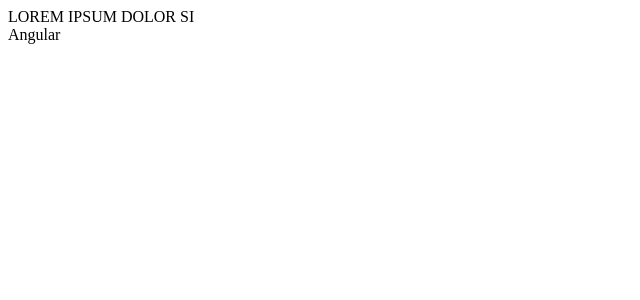
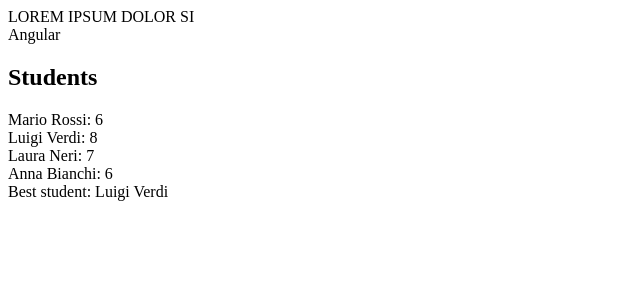
Before and after one commit to AleLoiac/angular-course, an Angular app: page / in a window 1280 px wide. Shown: the top 300 px of the page, without its empty margins (0-640 px from the left). Built offline with nearby package versions, Linux system fonts and the light colour scheme.

Commit message:
Create new service and use it

```diff
--- a/src/app/box2/box2.html
+++ b/src/app/box2/box2.html
@@ -5,3 +5,11 @@
 <div>
   {{ word | capitalize }}
 </div>
+
+<h2>Students</h2>
+
+@for (student of students.students; track student.id) {
+<div>{{ student.fullName }}: {{ student.rate }}</div>
+}
+
+<div>Best student: {{ students.getBestStudent()?.fullName }}</div>
--- a/src/app/box2/box2.ts
+++ b/src/app/box2/box2.ts
@@ -1,6 +1,7 @@
 import { SlicePipe, UpperCasePipe } from '@angular/common';
-import { Component } from '@angular/core';
+import { Component, inject } from '@angular/core';
 import { CapitalizePipe } from '../capitalize-pipe';
+import { Students } from '../services/students';
 
 @Component({
   selector: 'box2',
@@ -13,4 +14,6 @@ export class Box2 {
     'Lorem ipsum dolor sit amet consectetur adipisicing elit. Voluptas veniam, temporibus minima dolor consequatur, optio commodi nihil eius deleniti in dolore rerum, reiciendis laudantium nesciunt facilis! Cumque eius amet asperiores.';
 
   word = 'angular';
+
+  students = inject(Students);
 }
--- /dev/null
+++ b/src/app/services/students.ts
@@ -0,0 +1,30 @@
+import { Injectable } from '@angular/core';
+
+interface Student {
+  id: number;
+  fullName: string;
+  rate: number;
+}
+
+@Injectable({
+  providedIn: 'root',
+})
+export class Students {
+  students: Student[] = [
+    { id: 1, fullName: 'Mario Rossi', rate: 6 },
+    { id: 2, fullName: 'Luigi Verdi', rate: 8 },
+    { id: 3, fullName: 'Laura Neri', rate: 7 },
+    { id: 4, fullName: 'Anna Bianchi', rate: 6 },
+  ];
+
+  getBestStudent() {
+    if (!this.students.length) return null;
+    let best = this.students[0];
+    for (const student of this.students) {
+      if (student.rate > best.rate) {
+        best = student;
+      }
+    }
+    return best;
+  }
+}
```
Also changed, not shown: 1 other file (tests, documents, lock files or other folders).
